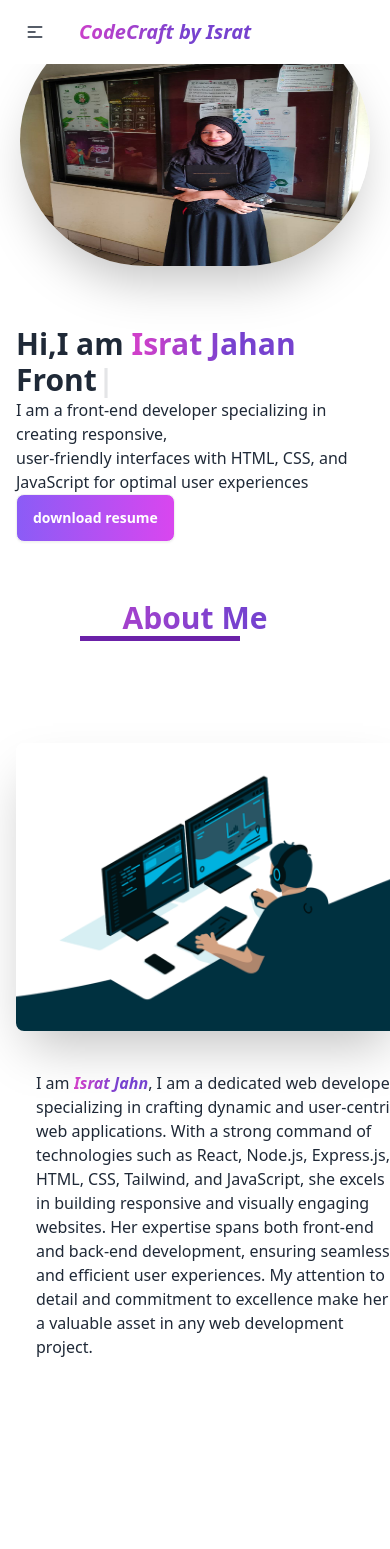
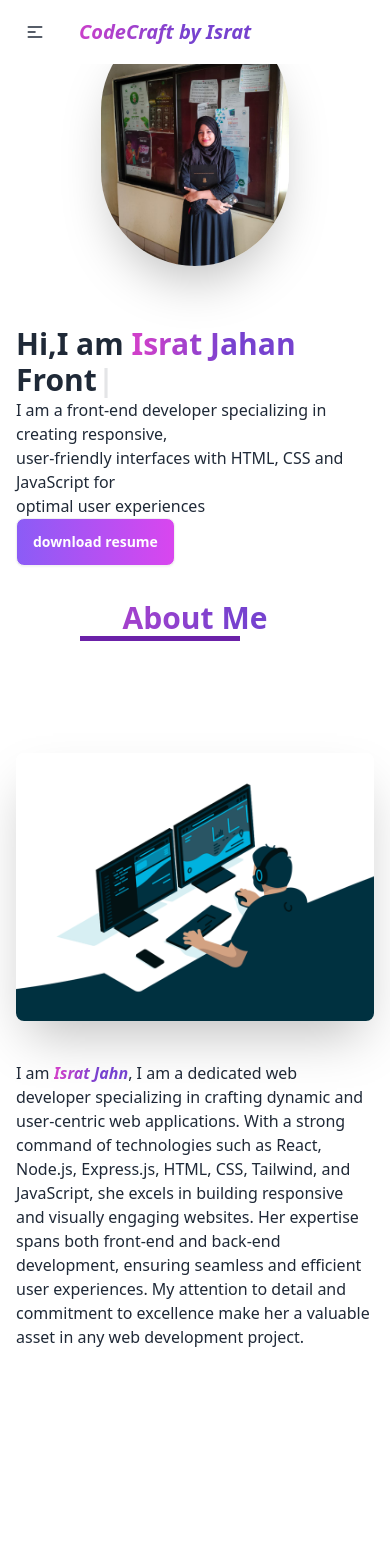
Before and after one commit to Isratjahan6898/my-protfolio, a React (Vite) app: page / in a window 390 px wide. Shown: the top 1549 px of the page. Built offline with nearby package versions, Linux system fonts and the light colour scheme.

Commit message:
finish project

```diff
--- a/src/Components/AboutMe/AboutMe.jsx
+++ b/src/Components/AboutMe/AboutMe.jsx
@@ -25,10 +25,10 @@ const AboutMe = () => {
   <div className="hero-content flex-col lg:flex-row">
     <img
       src={img2}
-      className="max-w-sm rounded-lg shadow-2xl" />
+      className="lg:w-[350px] rounded-lg shadow-2xl" />
     <div data-aos="fade-up">
 
-      <p className="py-6 pl-[20px]">
+      <p className="py-6 lg:pl-[20px]">
      I am <span className='font-bold italic text-gradient'>Israt Jahn</span>, I am a dedicated web developer specializing in crafting dynamic and user-centric web applications. With a strong command of technologies such as React, Node.js, Express.js, HTML, CSS, Tailwind, and JavaScript, she excels in building responsive and visually engaging websites. Her expertise spans both front-end and back-end development, ensuring seamless and efficient user experiences. My attention to detail and commitment to excellence make her a valuable asset in any web development project.
       </p>
 
--- a/src/Components/Banner/Banner.jsx
+++ b/src/Components/Banner/Banner.jsx
@@ -11,7 +11,7 @@ const Banner = () => {
   <div className="hero-content flex-col lg:flex-row-reverse lg:px-[150px] gap-[60px]">
     <img
       src={img1}
-      className="max-w-sm rounded-full  h-[250px] w-[350px] shadow-2xl" />
+      className="max-w-sm rounded-full  h-[250px] lg:w-[350px] shadow-2xl" />
     <div>
       <h1 className="text-3xl font-bold">Hi,I am <span className='text-gradient'>Israt Jahan</span>  </h1>
       <h1 className="text-3xl font-bold">
@@ -24,7 +24,7 @@ const Banner = () => {
       />
       </h1>
       <p className="lg:py-6">
-      I am a front-end developer specializing in creating responsive, <br></br>user-friendly interfaces with HTML, CSS, and JavaScript for optimal user experiences
+      I am a front-end developer specializing in creating responsive, <br></br>user-friendly interfaces with HTML, CSS and JavaScript for<br></br> optimal user experiences
       </p>
 
       <div>
--- a/src/Components/Education/Education.jsx
+++ b/src/Components/Education/Education.jsx
@@ -10,13 +10,13 @@ const Education = () => {
           </Fade>
 
             {/* <h1 className="text-center  font-bold text-3xl">About Me</h1> */}
-            <hr className='w-[250px] border-b-4 ml-[40px] border-purple-800 lg:ml-[300px] hover:border-double' />
+            <hr className=' w-[250px] ml-[40px]  border-b-4 border-purple-800 lg:ml-[300px] hover:border-double' />
             </div>
 
             <div className="flex flex-col lg:flex-row gap-[30px]">
                 <div>
                 <Fade direction={'left'}>
-                <div className="card bg-base-100 w-96 shadow-xl">
+                <div className="card bg-base-100 lg:w-96 shadow-xl">
   <div className="card-body">
 
    <h2 className="card-title">Secondary School Certificate (SSC)</h2>
@@ -35,7 +35,7 @@ const Education = () => {
 
                 <div>
                 <Fade direction={'right'}>
-                <div className="card bg-base-100 w-96 shadow-xl">
+                <div className="card bg-base-100 lg:w-96 shadow-xl">
   <div className="card-body">
     <h2 className="card-title">Higher Secondary Certificate (HSC)</h2>
     <ul>
@@ -56,7 +56,7 @@ const Education = () => {
 
             <div className="flex text-center items-center justify-center mt-[40px]">
             <Fade direction={'down'}>
-            <div className="card bg-base-100 w-96 shadow-xl">
+            <div className="card bg-base-100 lg:w-96 shadow-xl">
   <div className="card-body">
     <h2 className="card-title">Bachelor of Science in Computer Science and Engineering (BSc in CSE)</h2>
     <ul>
--- a/src/Components/Project/Project.jsx
+++ b/src/Components/Project/Project.jsx
@@ -13,7 +13,7 @@ const Project = () => {
           </Fade>
 
             {/* <h1 className="text-center  font-bold text-3xl">About Me</h1> */}
-            <hr className='w-[250px] border-b-4 ml-[40px] border-purple-800 lg:ml-[400px] hover:border-double' />
+            <hr className='w-[250px] border-b-4 ml-[0px] border-purple-800 lg:ml-[400px] hover:border-double' />
             </div>
             <div className="grid grid-cols-1 lg:grid-cols-2 gap-[20px]">
              <div>
--- a/src/Components/Skills/Skills.jsx
+++ b/src/Components/Skills/Skills.jsx
@@ -31,7 +31,7 @@ const Skills = () => {
             {/* <h1 className="text-center  font-bold text-3xl">About Me</h1> */}
             <hr className='w-[250px] border-b-4 ml-[40px] border-purple-800 lg:ml-[300px] hover:border-double' />
             </div>
-            <div data-aos="zoom-in"  className='text-center grid grid-cols-3 gap-[30px] justify-center items-center'>
+            <div data-aos="zoom-in"  className='text-center grid grid-cols-2 lg:grid-cols-3 gap-[30px] justify-center items-center'>
             <div className="flex mt-[40px] items-center gap-4  rounded-sm px-1 m-[2px]">
               <img src={html5}  />
               <h3 className="font-semibold">HTML5</h3>
```
